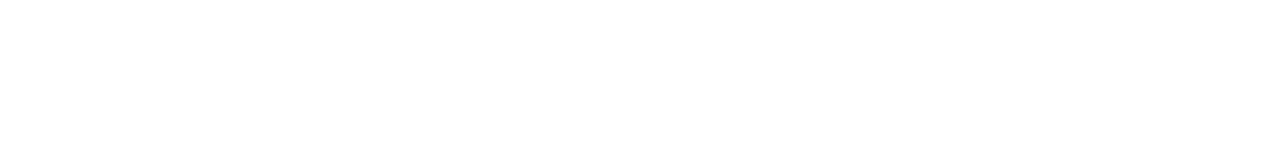
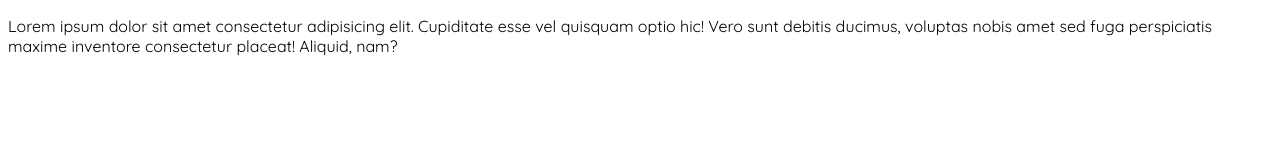
Before and after one commit to developereza/phero-assaintment-02, a plain HTML site: page index.html in a window 1280 px wide. Drawn offline with Linux system fonts and the light colour scheme.

Commit message:
font added

```diff
--- a/index.html
+++ b/index.html
@@ -6,7 +6,8 @@
     <title>PHero Assiantment 02</title>
     <link rel="stylesheet" href="style.css">
 </head>
-<body>
+<body class="quicksand-font">
+    <p>Lorem ipsum dolor sit amet consectetur adipisicing elit. Cupiditate esse vel quisquam optio hic! Vero sunt debitis ducimus, voluptas nobis amet sed fuga perspiciatis maxime inventore consectetur placeat! Aliquid, nam?</p>
 
 </body>
 </html>
--- a/style.css
+++ b/style.css
@@ -0,0 +1,9 @@
+@import url('https://fonts.googleapis.com/css2?family=Quicksand:wght@300..700&display=swap');
+
+
+.quicksand-font {
+  font-family: "Quicksand", serif;
+  font-optical-sizing: auto;
+  font-weight: 400;
+  font-style: normal;
+}
```
